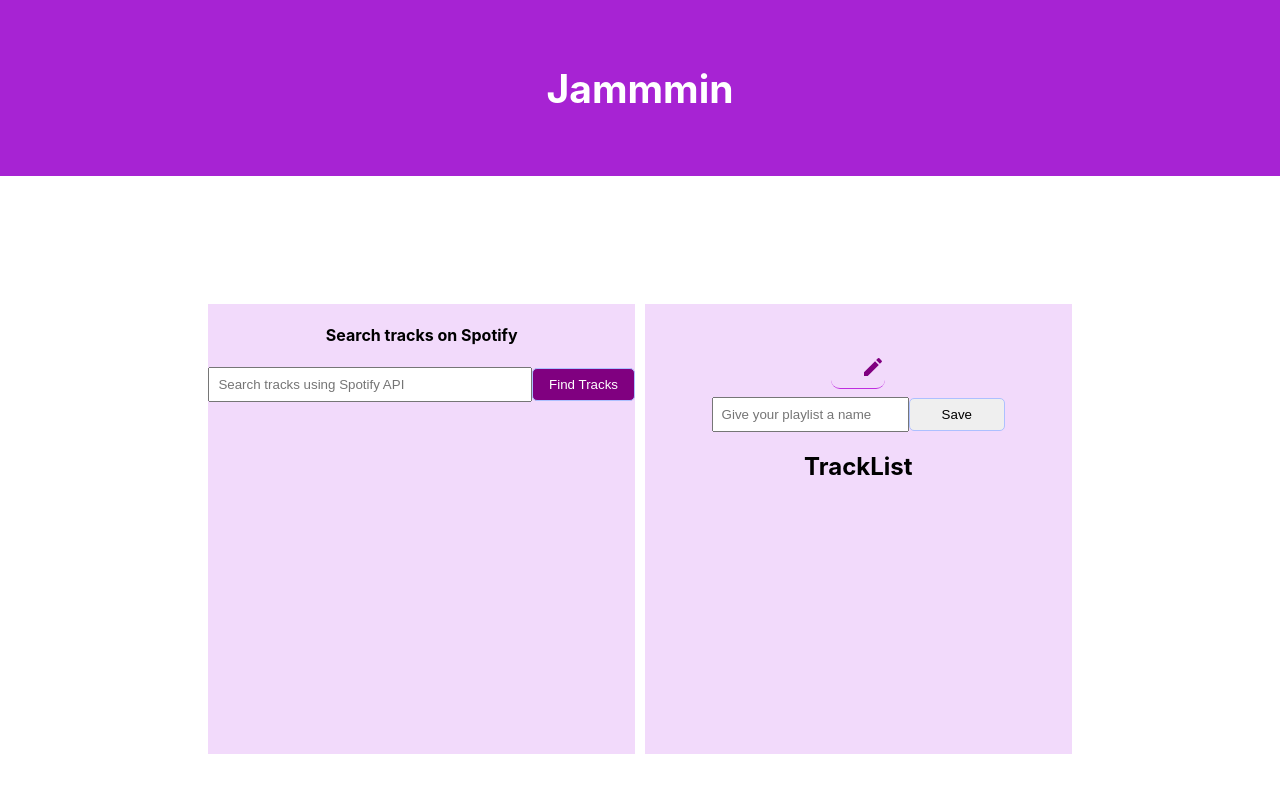
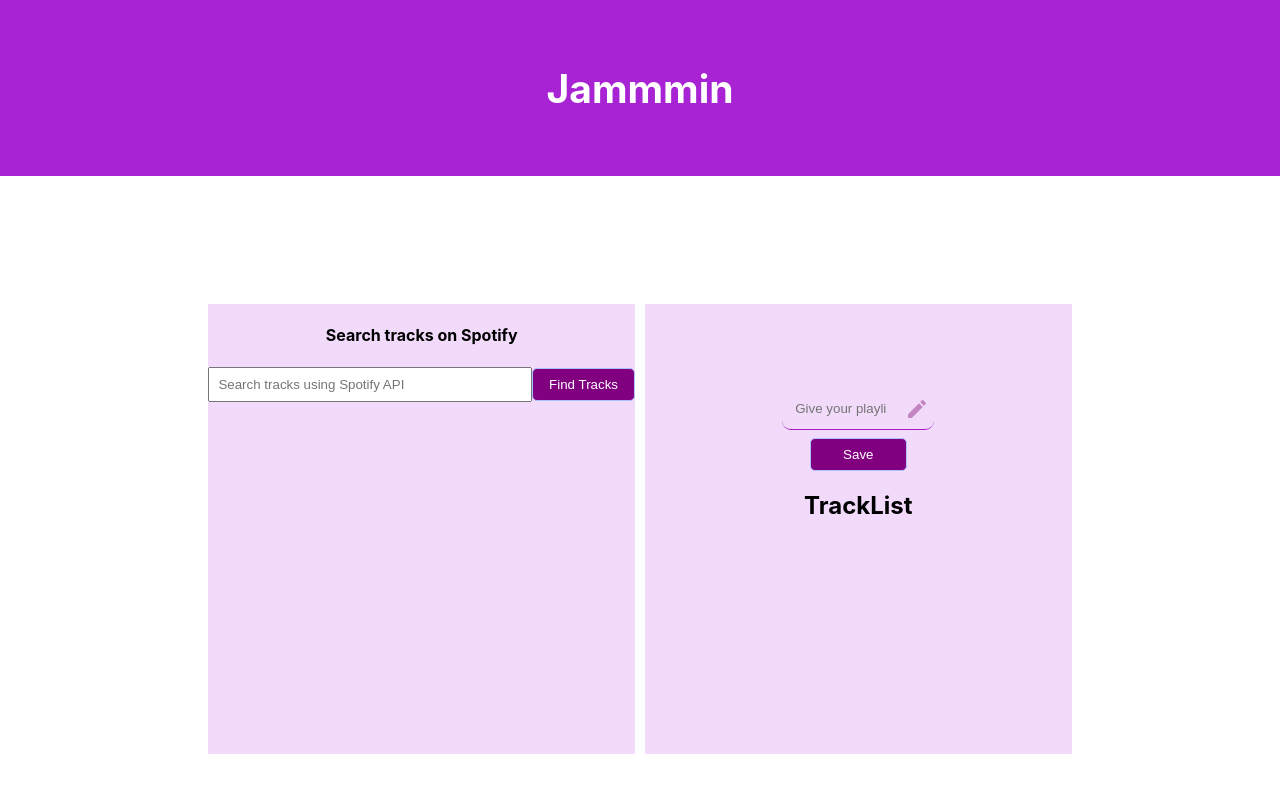
Before and after one commit to DHBuild002/jammmin-playlist-creation-tool, a React (Create React App) app: page / in a window 1280 px wide. Shown: the top 792 px of the page. Built offline with nearby package versions, Linux system fonts and the light colour scheme.

Commit message:
ADD: Button Color styling for Save button in playlist area + Input Transparency - WIP: Ability to update name of playlist using the pen icon to instigate text change in edit field and hide after save button is clicked

```diff
--- a/src/components/Playlist.js
+++ b/src/components/Playlist.js
@@ -15,7 +15,7 @@ const Playlist = ({
 }) => {
   const handleFocus = (e) => {
     if (e.target.value) {
-      e.target.value = " ";
+      e.target.value = "";
     }
   };
   const handleNameChange = (e) => {
@@ -24,21 +24,21 @@ const Playlist = ({
   const handleSave = () => {
     saveEvent(playlistName);
   };
-
   return (
     <>
       <div className="playlist">
+        <h2 className="custom-title">{savedPlaylistName}</h2>
         <div className="row input-area">
-          <h2 className="custom-title">{savedPlaylistName}</h2>
-          <EditIcon />
-        </div>
-        <div className="playlistTitle">
           <input
+            className="input-custom-title"
             value={playlistName}
             onChange={handleNameChange}
             onFocus={handleFocus}
             placeholder="Give your playlist a name"
           />
+          <EditIcon onClick={handleNameChange} />
+        </div>
+        <div className="playlistTitle">
           <button onClick={handleSave}>Save</button>
         </div>
       </div>
--- a/src/components/styles/Playlist.css
+++ b/src/components/styles/Playlist.css
@@ -24,12 +24,35 @@
     font-size: 25px;
   }
   .input-area {
-    border-bottom: rgb(191, 46, 223) 1px solid;
-    width: auto;
+    border-bottom: rgb(169, 27, 201) 1px solid;
+    width: 33.333%;
+    padding: 5px;
     border-radius: 9px;
-    color: purple;
+    outline: none;
+    color: rgb(195, 134, 195);
     cursor: pointer;
   }
   .input-area > h2 {
     margin-right: 20px;
+    margin-bottom: 6px;
   }
+  .input-custom-title{
+    border: none;
+    background: transparent;
+    width: 100%;
+    color: rgb(195, 134, 195);
+  }
+  .input-custom-title:focus{
+    border: none;
+    outline: none;
+    cursor: pointer;
+  }
+  button{
+    padding: 0.5rem 1rem;
+    border: 1px solid #adc0ff;
+    border-radius: 5px;
+    cursor: pointer;
+    text-decoration: none;
+    background-color: purple;
+    color: white;
+  }
```
